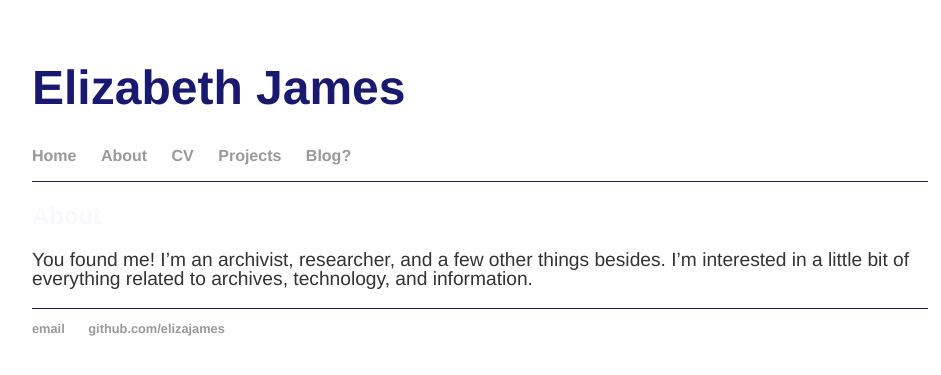
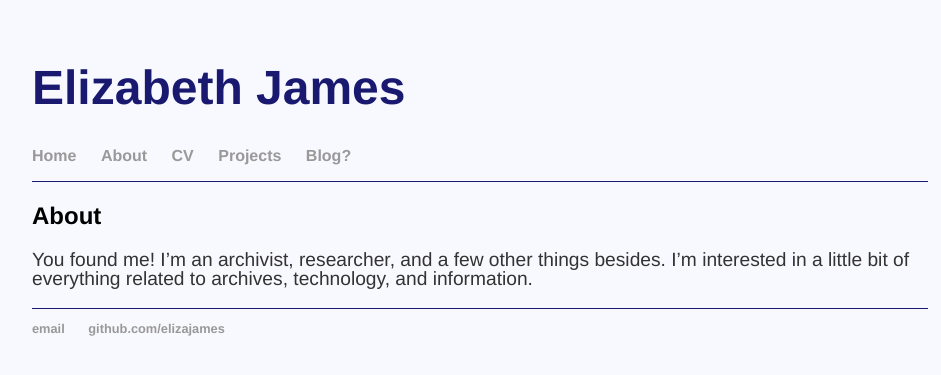
Before and after one commit to elizajames/old_site, a Jekyll site: the page built from about/index.html, in a window 1280 px wide. Shown: the top 375 px of the page, without its empty margins (160-1101 px from the left). Built offline with Jekyll 4.4.1, drawn with Linux system fonts in a browser that asks for light colours.

Commit message:
Update main.css

```diff
--- a/css/main.css
+++ b/css/main.css
@@ -1,7 +1,7 @@
 body {
     margin: 60px auto;
     width: 70%;
-    color: #F8F8FF;
+    background-color: #F8F8FF;
 }
 nav ul, footer ul {
     font-family:'Helvetica', 'Arial', 'Sans-Serif';
```
